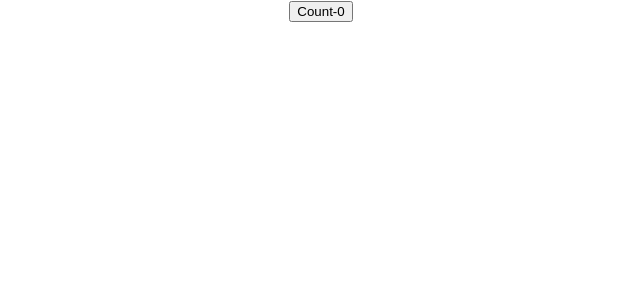
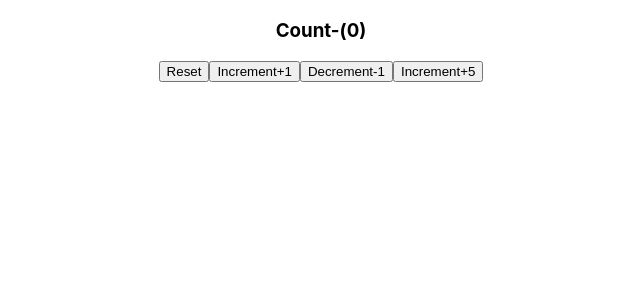
Before and after one commit to sakilk130/react-hooks, a React (Create React App) app: page / in a window 1280 px wide. Shown: the top 300 px of the page, without its empty margins (319-959 px from the left). Built offline with nearby package versions, Linux system fonts and the light colour scheme.

Commit message:
add 01,02_useState

```diff
--- a/src/App.js
+++ b/src/App.js
@@ -1,11 +1,13 @@
 import React from 'react';
 import './App.css';
-import HookCounter from './components/HookCounter';
-
+import HookCounter from './components/01_useState/HookCounter';
+import HookCounterTwo from './components/02_useState/HookCounterTwo';
 function App() {
   return (
     <div className="App">
-      <HookCounter />
+      {/* <HookCounter /> */}
+
+      <HookCounterTwo />
     </div>
   );
 }
--- /dev/null
+++ b/src/components/02_useState/HookCounterTwo.jsx
@@ -0,0 +1,24 @@
+import React, { useState } from 'react';
+
+function HookCounterTwo() {
+  const start = 0;
+  const [count, setCount] = useState(start);
+
+  const incrementFive = () => {
+    for (let i = 0; i < 5; i++) {
+      setCount((prevCount) => prevCount + 1);
+    }
+  };
+  return (
+    <div>
+      <h3>Count-({count})</h3>
+      <button onClick={() => setCount(start)}>Reset</button>
+      <button onClick={() => setCount(count + 1)}>Increment+1</button>
+      <button onClick={() => setCount(count - 1)}>Decrement-1</button>
+      {/* <button onClick={() => setCount(count + 5)}>Increment+5</button> */}
+      <button onClick={incrementFive}>Increment+5</button>
+    </div>
+  );
+}
+
+export default HookCounterTwo;
```
Also changed, not shown: src/components/01_useState/HookCounter.jsx (renamed from src/components/HookCounter.jsx).
